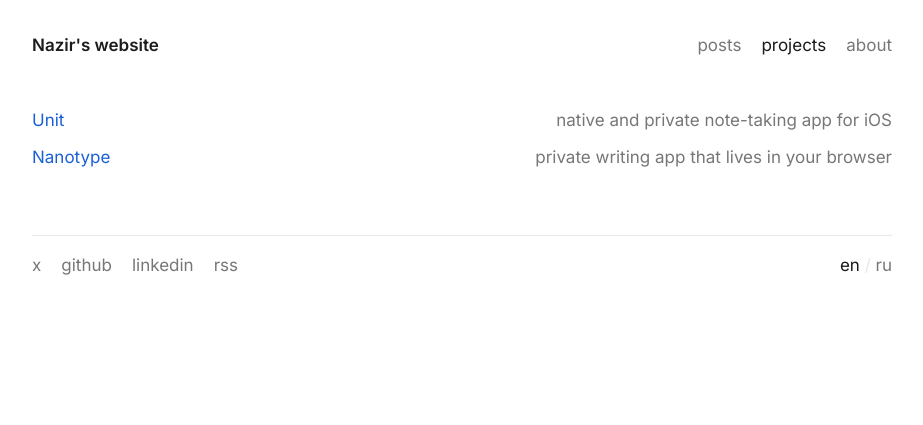
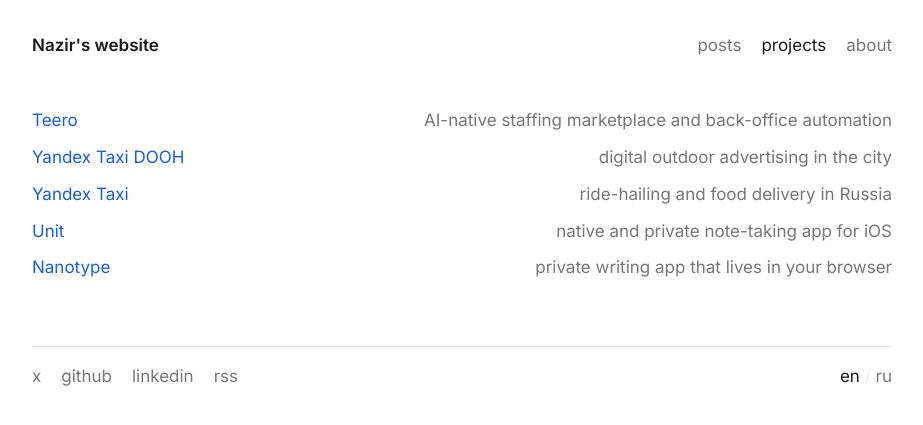
Before and after one commit to nazdash/nazdash.github.io, a Jekyll site: the page built from projects.html, in a window 1280 px wide. Shown: the top 425 px of the page, without its empty margins (178-1101 px from the left). Built offline with Jekyll 4.4.1, drawn with Linux system fonts in a browser that asks for light colours.

Commit message:
Revert "Projects: Unit and Nanotype only"
This reverts commit 8b9b9e4b727ff90408db68d2147ef6810dfe45e3.

```diff
--- a/projects.html
+++ b/projects.html
@@ -7,6 +7,18 @@
 
 <ul class="list">
   <li>
+    <a href="https://teero.com">Teero</a>
+    <span class="muted">AI-native staffing marketplace and back-office automation</span>
+  </li>
+  <li>
+    <a href="https://yandex.ru/project/direct/dooh">Yandex Taxi DOOH</a>
+    <span class="muted">digital outdoor advertising in the city</span>
+  </li>
+  <li>
+    <a href="https://taxi.yandex.ru/">Yandex Taxi</a>
+    <span class="muted">ride-hailing and food delivery in Russia</span>
+  </li>
+  <li>
     <a href="https://unit.app">Unit</a>
     <span class="muted">native and private note-taking app for iOS</span>
   </li>
```
Also changed, not shown: ru/projects.html (+12 -0 lines).
